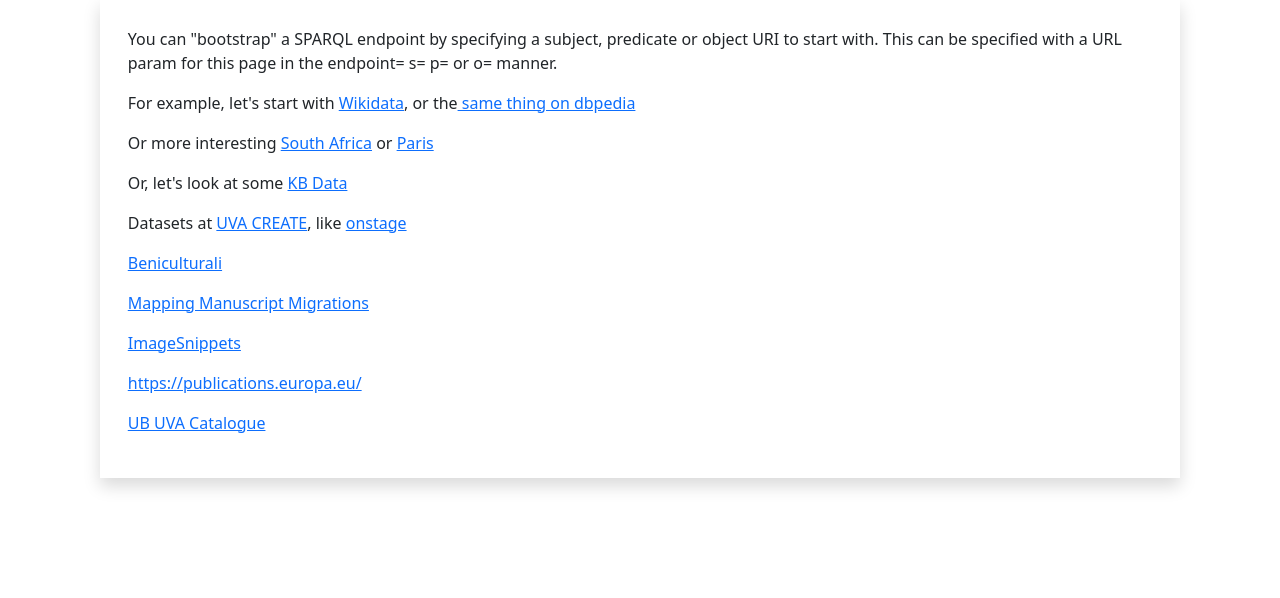
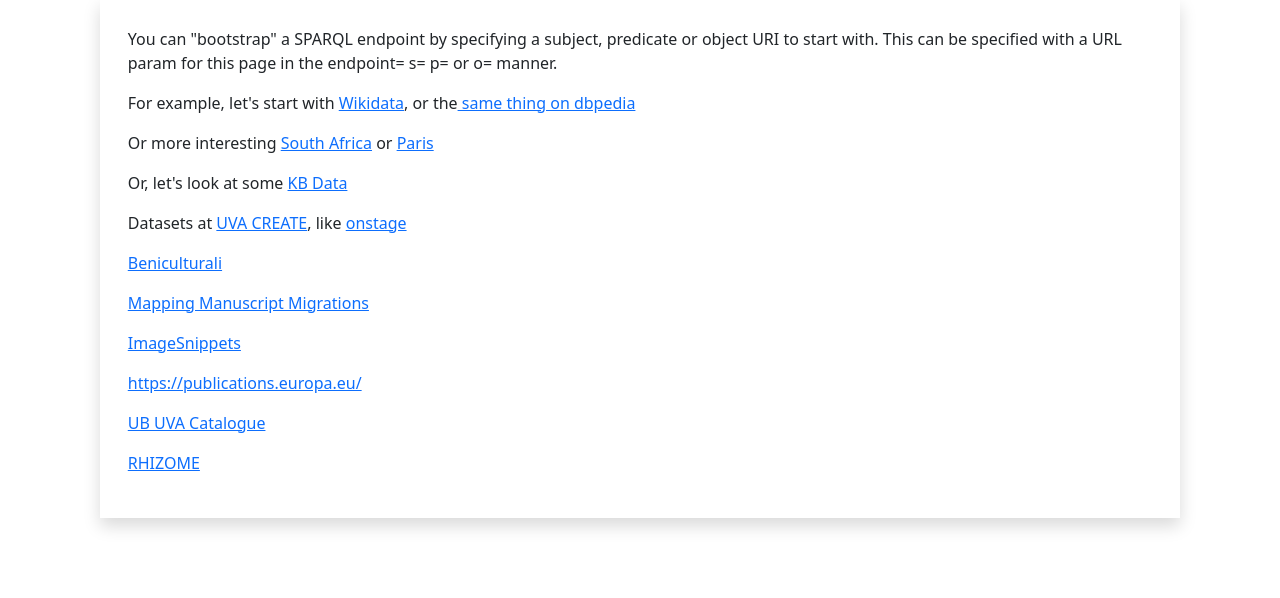
Before and after one commit to epoz/shmarql, a FastAPI app: page /shmarql in a window 1280 px wide. Shown: the part 211-809 px from the top of the page. Before the commit the page ends 701 px from the top, so only its background shows below. Run offline with FastAPI, Linux system fonts and the light colour scheme; some libraries are stand-ins or nearby versions.

Commit message:
Add Rhizome

```diff
--- a/src/templates/choose_endpoint.html
+++ b/src/templates/choose_endpoint.html
@@ -27,6 +27,8 @@
         <p><a href="?e=https://imagesnippets.com/sparql/images&p=%3Fp&s=<https%3A//imagesnippets.com/imgtag/images/info%40margaretwarren.us/P1030103.JPG>">ImageSnippets</a></p>
 	    <p><a href="?e=e=https%3A%2F%2Fpublications.europa.eu%2Fwebapi%2Frdf%2Fsparql&s=<http%3A%2F%2Feurovoc.europa.eu%2F100280>">https://publications.europa.eu/</a>
         <p><a href="?e=https://api.lod.uba.uva.nl/datasets/UB-UVA/CATALOGUE/services/virtuoso/sparql&p=<http%3A//xmlns.com/foaf/0.1/name>&s=%3Fs&o=%3Fo">UB UVA Catalogue</a></p>
+        <p><a href="?e=https://query.artbase.rhizome.org/proxy/wdqs/bigdata/namespace/wdq/sparql&p=<https://artbase.rhizome.org/prop/direct/P29>">RHIZOME</a></p>
+
     </div>
 
 
```
